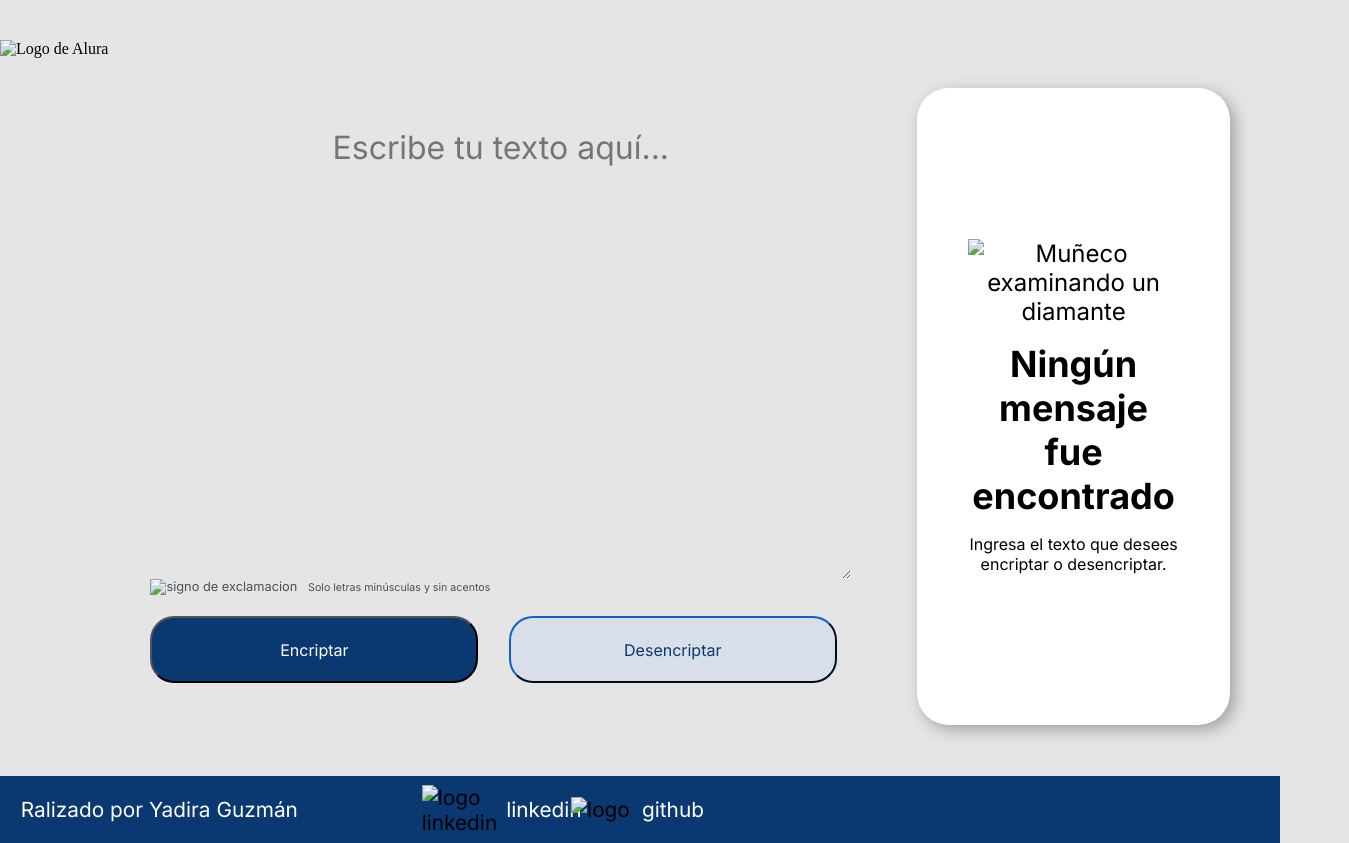
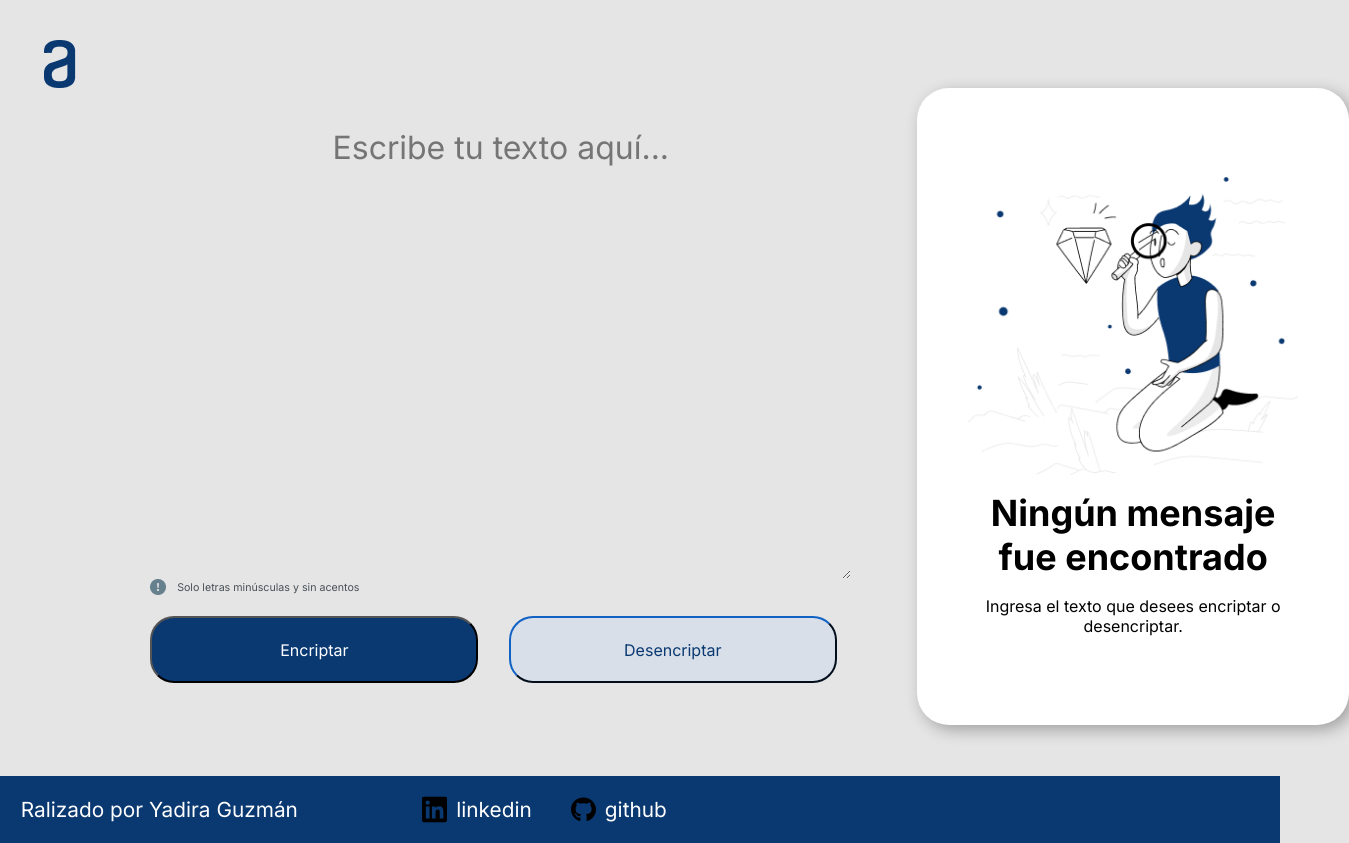
Before and after one commit to yadiraguzman/challenge, a plain HTML site: page index.html in a window 1280 px wide. Shown: the whole page, 1349 px wide, since content can reach past the window. Drawn offline with Linux system fonts and the light colour scheme; the site is published under a folder, as on GitHub Pages, so addresses that start at the root find nothing.

Commit message:
se cambiaron los / de las imagenes

```diff
--- a/index.html
+++ b/index.html
@@ -8,14 +8,14 @@
 </head>
 <body>
     <header></header>
-    <img class="imagen_logo" src="/img/Logo-1.png" alt="Logo de Alura">
+    <img class="imagen_logo" src="img/Logo-1.png" alt="Logo de Alura">
     <main class="contenido">
 
         <section class="contenido_seccion">
         <textarea class="titulo" placeholder="Escribe tu texto aquí..." id="encriptador"></textarea>
         <div class="textoyBotones">
             <figure class="texto_de_exclamacion">
-                <img src="/img/bi_exclamation-circle-fill-1.png" alt="signo de exclamacion">
+                <img src="img/bi_exclamation-circle-fill-1.png" alt="signo de exclamacion">
                 <figcaption><small>Solo letras minúsculas y sin acentos</small></figcaption>
             </figure>
 
@@ -26,7 +26,7 @@
         </div>
      </section>
      <aside class="encriptador" id="aqui_se_imprime">
-        <img class="Muñeco" src="/img/Muñeco.png" alt="Muñeco examinando un diamante">
+        <img class="Muñeco" src="img/Muñeco.png" alt="Muñeco examinando un diamante">
         <h2>Ningún mensaje fue encontrado</h2>
         <p class="parrafo_encrptador">Ingresa el texto que desees encriptar o desencriptar.</p>
     </aside>
@@ -35,11 +35,11 @@
 <footer class="pie_de_pagina">
 <p class="realizado">Ralizado por Yadira Guzmán</p>
     <div class="linkedin">
-    <img src="/favicon/linkedin-brands-solid.svg" alt="logo linkedin">
+    <img src="favicon/linkedin-brands-solid.svg" alt="logo linkedin">
     <a href="https://linkedin.com/in/yadira-guzman-hernandez">linkedin</a>
     </div>
     <div class="github">
-    <img src="/favicon/github-brands-solid.svg" alt="logo github">
+    <img src="favicon/github-brands-solid.svg" alt="logo github">
     <a href="https://github.com/yadiraguzman">github</a>
     </div>
 
```
